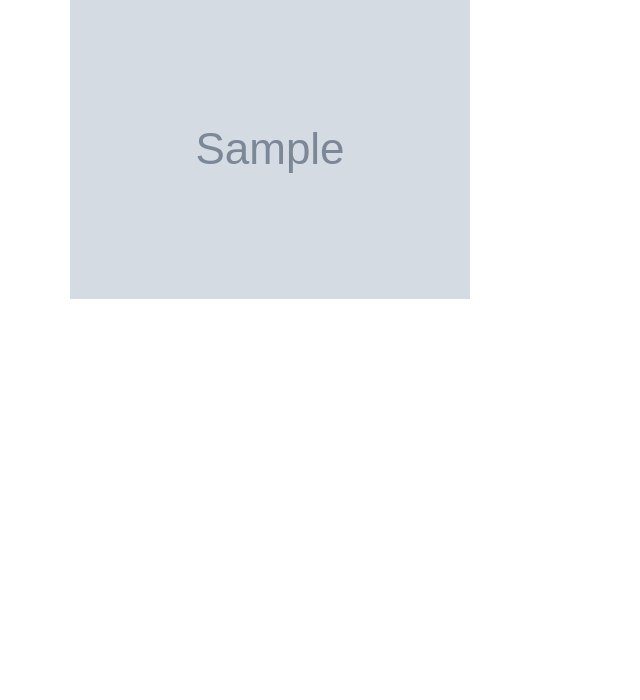
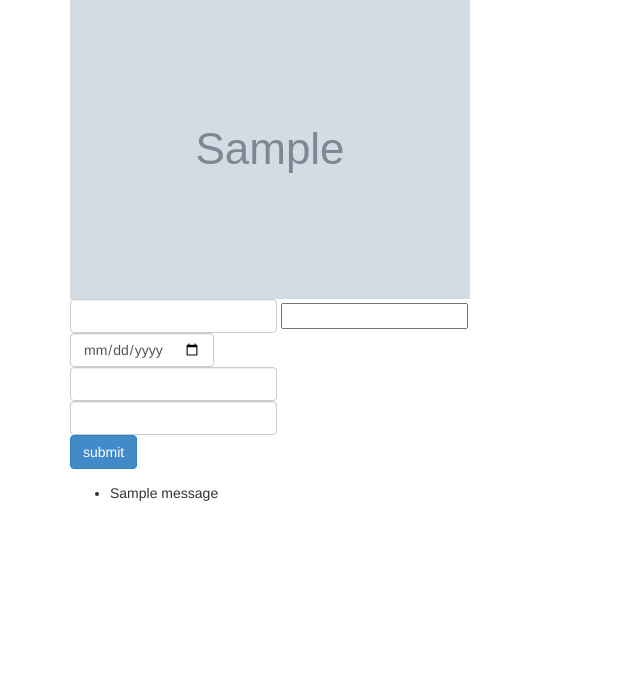
Before and after one commit to Yougeme/simplelogin-form-db, a Flask app: template app/templates/index.html in a window 1280 px wide. Shown: the part 127-827 px from the top of the page, without its empty margins (0-640 px from the left). Run offline with Flask 2, Linux system fonts and the light colour scheme; the template is opened without the code that fills it: most values are stand-ins (such as "Sample title", 1, 10 or a date in 2020); grey boxes marked "Sample" are stand-in pictures; one stand-in notice (Sample message) is shown; form fields are guessed from the names that the template uses; parts of the project's set-up code (start-up, migrations or seed data) failed here and were passed over; some libraries are stand-ins or nearby versions.

Commit message:
added forms

```diff
--- a/app/__init__.py
+++ b/app/__init__.py
@@ -1,5 +1,7 @@
 from flask import Flask
 
 app = Flask(__name__)
+app.config.from_object('config')
+
 from app import login
 from app import frontend
--- a/app/templates/index.html
+++ b/app/templates/index.html
@@ -10,7 +10,30 @@
   <div>
     <img src="{{thisuser.image.url}}">
   </div>
+  <form class="form-inline" action="" method="post">
+    {{form.hidden_tag()}}
+    {{form.text_entry(class="form-control")}}
+    {% for error in form.errors.text_entry %}
+    <span style="color: red;">[{{error}}]</span>
+    {% endfor %}
+    {{form.boolean_entry(class="checkbox")}}</br>
+    {{form.date_entry(class="form-control")}}</br>
+    {{form.select_entry(class="form-control")}}</br>
+    {{form.integer_entry(class="form-control")}}
+    </br>
+    <input class="btn btn-primary" type="submit" value="submit">
+  </form>
+  {% with messages = get_flashed_messages() %}
+  {% if messages %}
+  <ul>
+    {% for message in messages %}
+    <li>{{ message }} </li>
+    {% endfor %}
+  </ul>
+  {% endif %}
+  {% endwith %}
 </div>
+
 {% endblock %}
 {% block script %}
 <script type="text/javascript">
@@ -45,6 +68,6 @@ console.log(e);
 $(document).ready(function() {
     $('#disconnect').click(helper.disconnectServer);
     });
-  </script>
+</script>
 
-  {% endblock %}
+{% endblock %}
--- /dev/null
+++ b/config.py
@@ -0,0 +1,2 @@
+CSRF_ENABLED = True
+SECRET_KEY = 'you-will-never-guess'
```
Also changed, not shown: app/forms.py (added, +13 -0 lines), app/frontend.py (+11 -2 lines).
